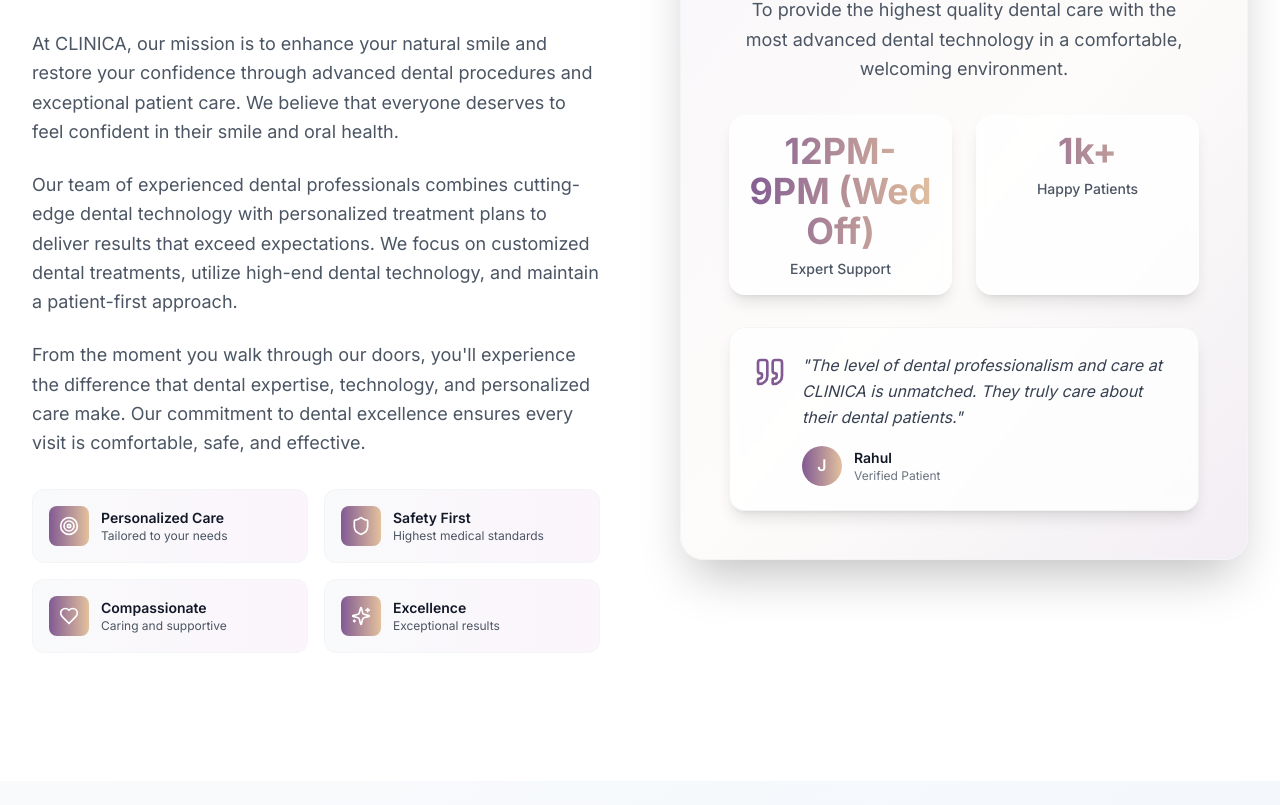
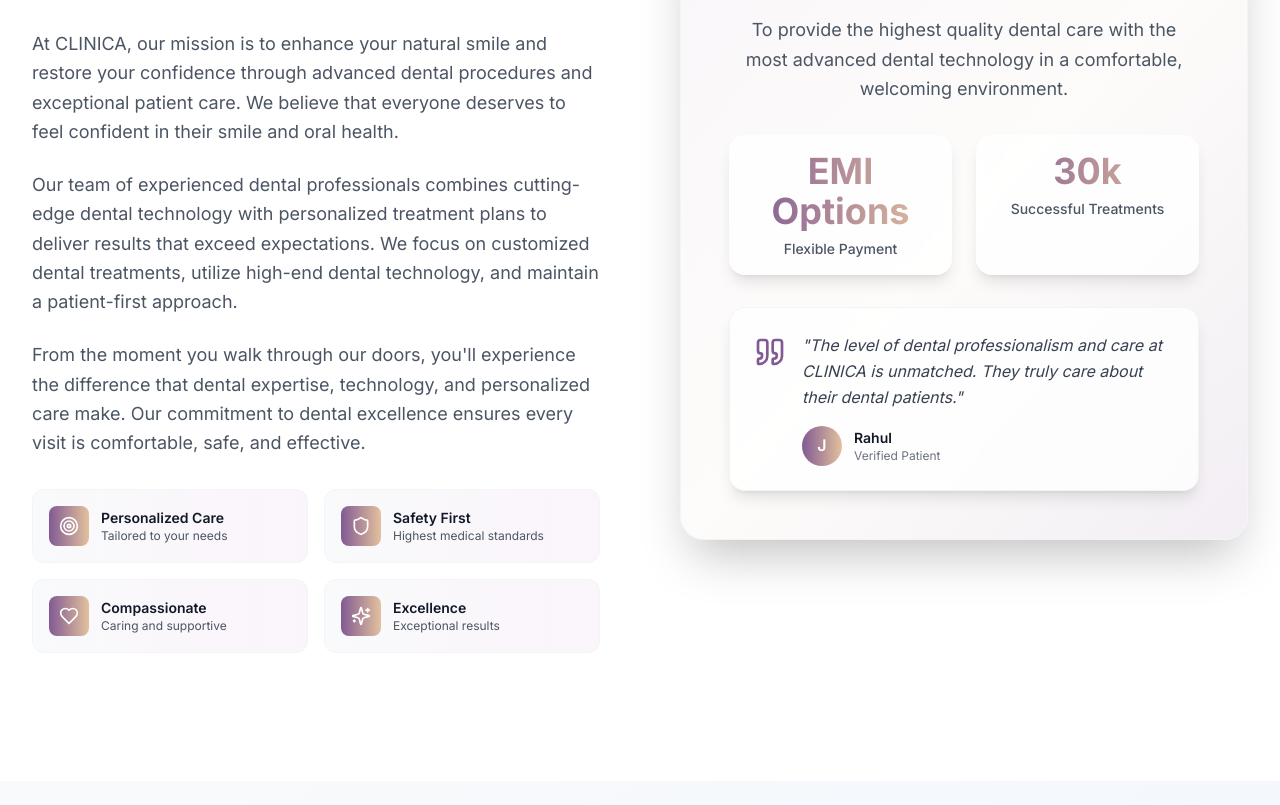
Before and after one commit to desirediv0/clinica, a Next.js app: page /about in a window 1280 px wide. Shown: the part 1215-2020 px from the top of the page. Built offline with nearby package versions, Linux system fonts and the light colour scheme.

Commit message:
Update AboutPage and SkinPage components to enhance clarity and accuracy of statistics. Revise labels and descriptions for services, including successful treatments and patient satisfaction metrics, to better reflect current offerings.

```diff
--- a/app/about/page.tsx
+++ b/app/about/page.tsx
@@ -133,28 +133,28 @@
 
   const stats = [
     {
-      number: "12PM-9PM (Wed Off)",
-      label: "Dental Emergency",
+      number: "EMI Options",
+      label: "Available",
       icon: Clock,
-      description: "Round-the-clock dental care",
+      description: "Flexible payment options",
     },
     {
-      number: "1k+",
-      label: "Happy Dental Patients",
+      number: "30k+",
+      label: "Successful Treatments",
       icon: Users,
-      description: "Successful dental transformations",
+      description: "Successful treatments",
     },
     {
-      number: "99.8%",
-      label: "Dental Success Rate",
+      number: "99%",
+      label: "Patient Satisfaction",
       icon: Star,
-      description: "Exceptional dental outcomes",
+      description: "Exceptional results",
     },
     {
       number: "12+",
-      label: "Years Experience",
+      label: "Years of Experience",
       icon: Shield,
-      description: "Expert dental care",
+      description: "Expert care",
     },
   ];
 
@@ -313,18 +313,18 @@
                 <div className="grid grid-cols-2 gap-6 mb-8">
                   <div className="text-center p-4 bg-white/80 backdrop-blur-sm rounded-2xl shadow-lg">
                     <div className="text-4xl font-bold bg-gradient-to-r from-[#815A93] to-[#e3c19d] bg-clip-text text-transparent mb-2">
-                      12PM-9PM (Wed Off)
+                      EMI Options
                     </div>
                     <div className="text-sm text-gray-600 font-medium">
-                      Expert Support
+                      Flexible Payment
                     </div>
                   </div>
                   <div className="text-center p-4 bg-white/80 backdrop-blur-sm rounded-2xl shadow-lg">
                     <div className="text-4xl font-bold bg-gradient-to-r from-[#815A93] to-[#e3c19d] bg-clip-text text-transparent mb-2">
-                      1k+
+                      30k
                     </div>
                     <div className="text-sm text-gray-600 font-medium">
-                      Happy Patients
+                      Successful Treatments
                     </div>
                   </div>
                 </div>
--- a/app/skin/page.tsx
+++ b/app/skin/page.tsx
@@ -187,10 +187,10 @@
         secondaryButtonIcon={Play}
         secondaryButtonLink="https://cloud.pappyjoe.com/widget/index/VzcKMlAxUWwHZgdjAzEMZw%3D%3D"
         stats={[
-          { number: "10,000+", label: "Treatments Performed" },
-          { number: "98%", label: "Patient Satisfaction" },
-          { number: "6", label: "Advanced Treatments" },
-          { number: "12PM-9PM (Wed Off)", label: "Expert Support" },
+          { number: "30k", label: "Successful Treatments" },
+          { number: "99%", label: "Patient Satisfaction" },
+          { number: "12+", label: "Years of Experience" },
+          { number: "EMI Options", label: "Available" },
         ]}
         subtitleColor="text-[#815A93]"
       />
@@ -280,7 +280,7 @@
                 <div className="grid grid-cols-2 gap-6 mb-8">
                   <div className="text-center p-4 bg-white/80 backdrop-blur-sm rounded-2xl shadow-lg">
                     <div className="text-4xl font-bold bg-gradient-to-r from-[#815A93] to-[#e3c19d] bg-clip-text text-transparent mb-2">
-                      98%
+                      99%
                     </div>
                     <div className="text-sm text-gray-600 font-medium">
                       Patient Satisfaction
@@ -311,7 +311,7 @@
                         </div>
                         <div>
                           <div className="font-semibold text-gray-900 text-sm">
-                            Sarah Mitchell
+                            Rishabh Singh
                           </div>
                           <div className="text-gray-500 text-xs">
                             Verified Patient
```
